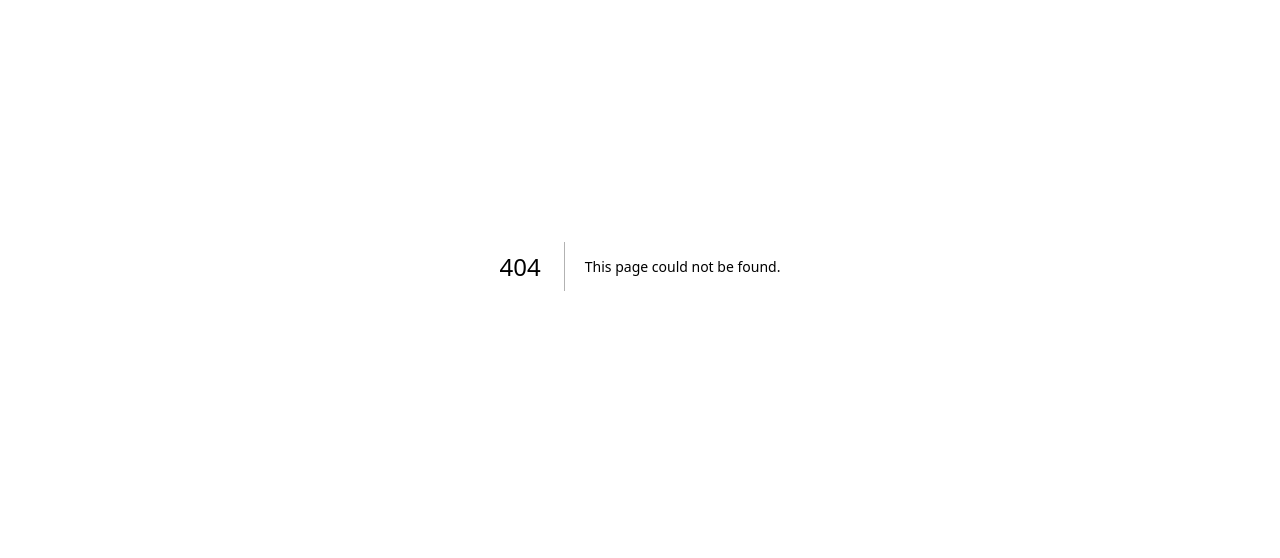
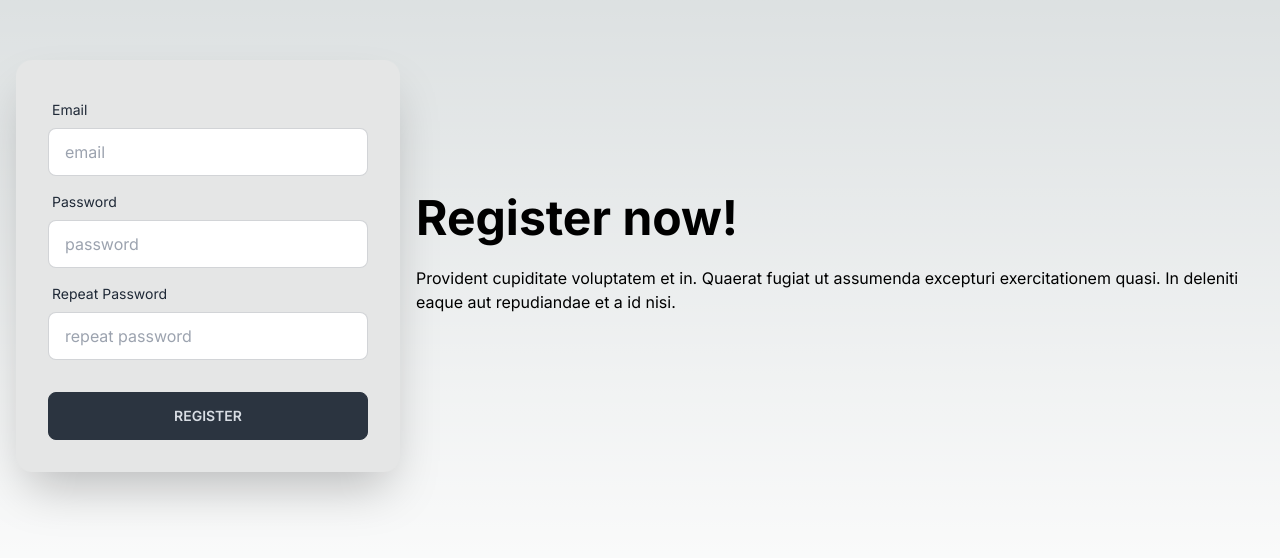
Before and after one commit to spimentel1201/s11-03-t-node-react, a Next.js app in the folder frontend/: page /register in a window 1280 px wide. Before the commit this address had no page. Shown: the part 134-692 px from the top of the page. Built offline with nearby package versions, Linux system fonts and the light colour scheme.

Commit message:
Add two test screens: login and register

```diff
--- /dev/null
+++ b/frontend/app/login/page.js
@@ -0,0 +1,46 @@
+const Login = () => (
+  <div className="hero-content flex-col lg:flex-row-reverse h-screen">
+    <div className="text-center lg:text-left">
+      <h1 className="text-5xl font-bold">Login now!</h1>
+      <p className="py-6">
+        Provident cupiditate voluptatem et in. Quaerat fugiat ut assumenda
+        excepturi exercitationem quasi. In deleniti eaque aut repudiandae et a
+        id nisi.
+      </p>
+    </div>
+    <div className="card flex-shrink-0 w-full max-w-sm shadow-2xl bg-base-300">
+      <div className="card-body">
+        <div className="form-control">
+          <label className="label">
+            <span className="label-text">Email</span>
+          </label>
+          <input
+            type="text"
+            placeholder="email"
+            className="input input-bordered"
+          />
+        </div>
+        <div className="form-control">
+          <label className="label">
+            <span className="label-text">Password</span>
+          </label>
+          <input
+            type="text"
+            placeholder="password"
+            className="input input-bordered"
+          />
+          <label className="label">
+            <a href="#" className="label-text-alt link link-hover">
+              Forgot password?
+            </a>
+          </label>
+        </div>
+        <div className="form-control mt-6">
+          <button className="btn btn-neutral">Login</button>
+        </div>
+      </div>
+    </div>
+  </div>
+)
+
+export default Login
--- a/frontend/app/page.tsx
+++ b/frontend/app/page.tsx
@@ -1,95 +1,41 @@
 import Image from 'next/image'
 import styles from './page.module.css'
+import Link from 'next/link'
 
 export default function Home() {
   return (
-    <main className={styles.main}>
-      <div className={styles.description}>
-        <p>
-          Get started by editing&nbsp;
-          <code className={styles.code}>app/page.tsx</code>
-        </p>
-        <div>
-          <a
-            href="https://vercel.com?utm_source=create-next-app&utm_medium=appdir-template&utm_campaign=create-next-app"
-            target="_blank"
-            rel="noopener noreferrer"
-          >
-            By{' '}
-            <Image
-              src="/vercel.svg"
-              alt="Vercel Logo"
-              className={styles.vercelLogo}
-              width={100}
-              height={24}
-              priority
-            />
-          </a>
+    <div className="h-screen flex flex-col text-center items-center justify-center">
+      <div className="card lg:card-side bg-base-100 shadow-xl">
+        <figure className="p-4">
+          <Image src="/logo.png" alt="Album" width={200} height={200} />
+        </figure>
+        <div className="card-body">
+          <h2 className="card-title">Bienvenido a la Veterinaria</h2>
+          <p>Haz click en los botones para continuar navegando</p>
+          <div className="flex flex-row gap-4">
+            <div className="card-actions justify-end">
+              <button className="btn btn-primary">
+                <Link href="home">Home</Link>
+              </button>
+            </div>
+            <div className="card-actions justify-end">
+              <button className="btn btn-primary">
+                <Link href="about">About</Link>
+              </button>
+            </div>
+            <div className="card-actions justify-end">
+              <button className="btn btn-primary">
+                <Link href="login">Login</Link>
+              </button>
+            </div>
+            <div className="card-actions justify-end">
+              <button className="btn btn-primary">
+                <Link href="register">Register</Link>
+              </button>
+            </div>
+          </div>
         </div>
       </div>
-
-      <div className={styles.center}>
-        <Image
-          className={styles.logo}
-          src="/next.svg"
-          alt="Next.js Logo"
-          width={180}
-          height={37}
-          priority
-        />
-      </div>
-
-      <div className={styles.grid}>
-        <a
-          href="https://nextjs.org/docs?utm_source=create-next-app&utm_medium=appdir-template&utm_campaign=create-next-app"
-          className={styles.card}
-          target="_blank"
-          rel="noopener noreferrer"
-        >
-          <h2>
-            Docs <span>-&gt;</span>
-          </h2>
-          <p>Find in-depth information about Next.js features and API.</p>
-        </a>
-
-        <a
-          href="https://nextjs.org/learn?utm_source=create-next-app&utm_medium=appdir-template&utm_campaign=create-next-app"
-          className={styles.card}
-          target="_blank"
-          rel="noopener noreferrer"
-        >
-          <h2>
-            Learn <span>-&gt;</span>
-          </h2>
-          <p>Learn about Next.js in an interactive course with&nbsp;quizzes!</p>
-        </a>
-
-        <a
-          href="https://vercel.com/templates?framework=next.js&utm_source=create-next-app&utm_medium=appdir-template&utm_campaign=create-next-app"
-          className={styles.card}
-          target="_blank"
-          rel="noopener noreferrer"
-        >
-          <h2>
-            Templates <span>-&gt;</span>
-          </h2>
-          <p>Explore the Next.js 13 playground.</p>
-        </a>
-
-        <a
-          href="https://vercel.com/new?utm_source=create-next-app&utm_medium=appdir-template&utm_campaign=create-next-app"
-          className={styles.card}
-          target="_blank"
-          rel="noopener noreferrer"
-        >
-          <h2>
-            Deploy <span>-&gt;</span>
-          </h2>
-          <p>
-            Instantly deploy your Next.js site to a shareable URL with Vercel.
-          </p>
-        </a>
-      </div>
-    </main>
+    </div>
   )
 }
--- /dev/null
+++ b/frontend/app/register/page.js
@@ -0,0 +1,51 @@
+const Register = () => (
+    <div className="hero-content flex-col lg:flex-row-reverse h-screen">
+      <div className="text-center lg:text-left">
+        <h1 className="text-5xl font-bold">Register now!</h1>
+        <p className="py-6">
+          Provident cupiditate voluptatem et in. Quaerat fugiat ut assumenda
+          excepturi exercitationem quasi. In deleniti eaque aut repudiandae et a
+          id nisi.
+        </p>
+      </div>
+      <div className="card flex-shrink-0 w-full max-w-sm shadow-2xl bg-base-300">
+        <div className="card-body">
+          <div className="form-control">
+            <label className="label">
+              <span className="label-text">Email</span>
+            </label>
+            <input
+              type="text"
+              placeholder="email"
+              className="input input-bordered"
+            />
+          </div>
+          <div className="form-control">
+            <label className="label">
+              <span className="label-text">Password</span>
+            </label>
+            <input
+              type="text"
+              placeholder="password"
+              className="input input-bordered"
+            />
+          </div>
+          <div className="form-control">
+            <label className="label">
+              <span className="label-text">Repeat Password</span>
+            </label>
+            <input
+              type="text"
+              placeholder="repeat password"
+              className="input input-bordered"
+            />
+          </div>
+          <div className="form-control mt-6">
+            <button className="btn btn-neutral">Register</button>
+          </div>
+        </div>
+      </div>
+    </div>
+  )
+
+  export default Register
```
